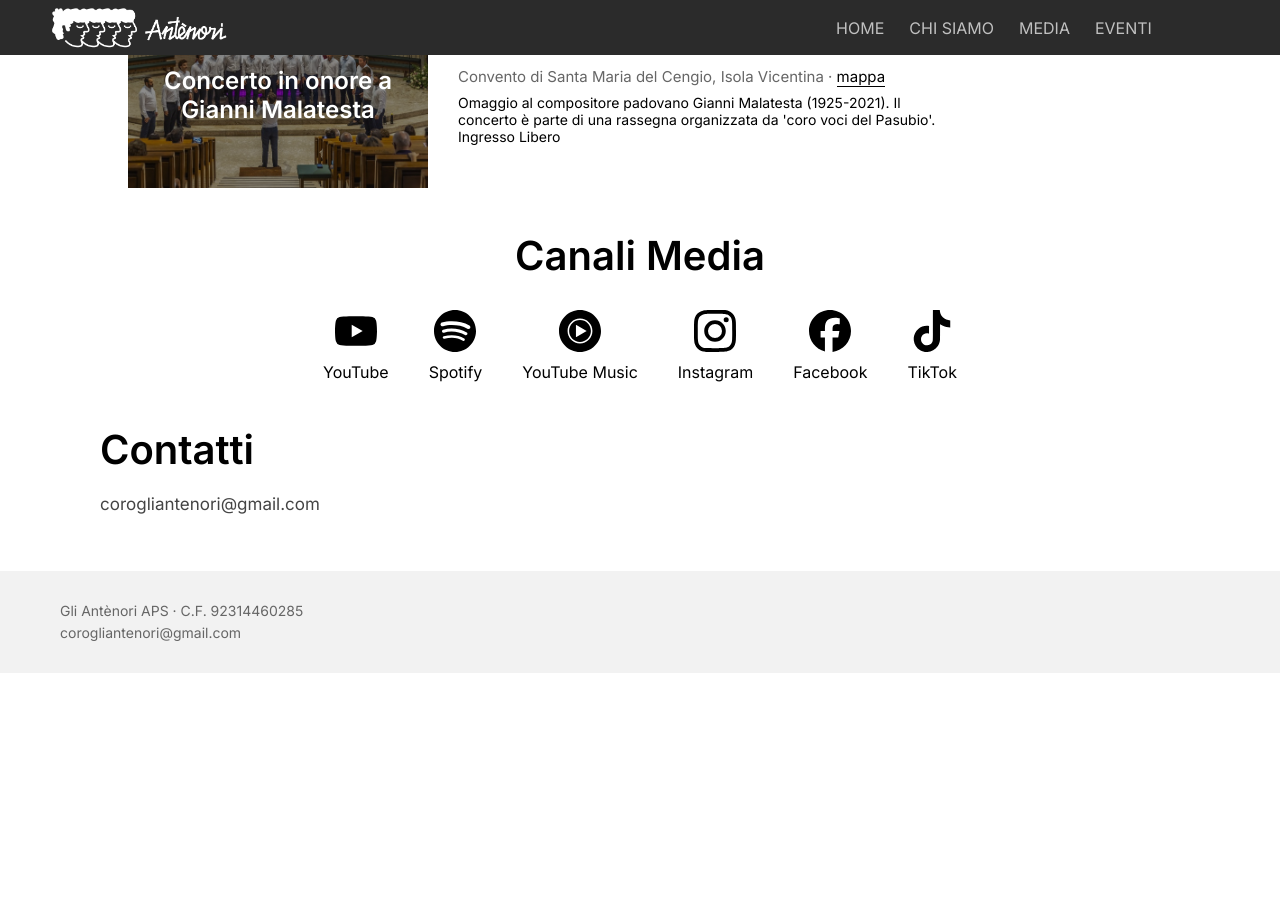
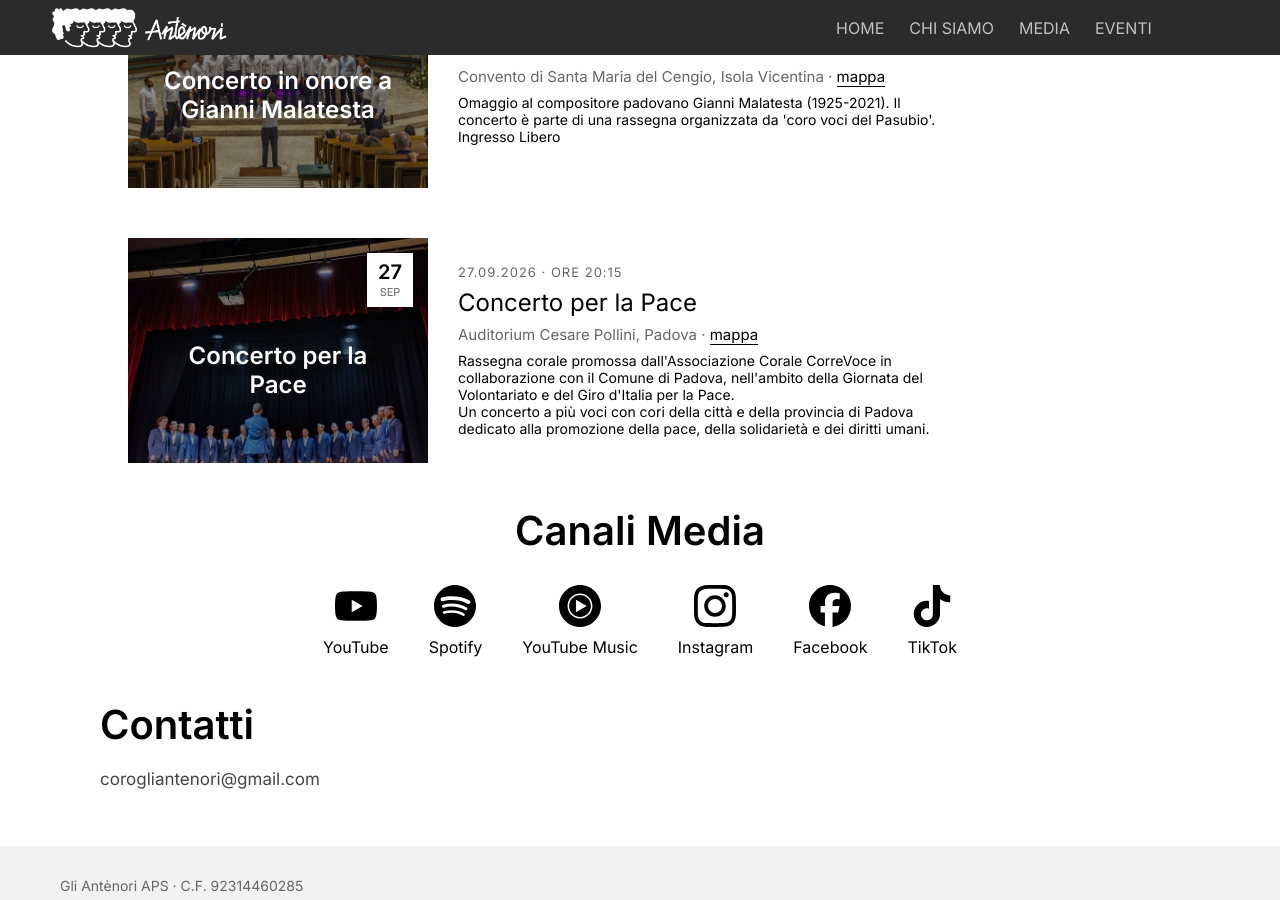
Before and after one commit to antenori-choir/antenori-choir.github.io, a Jekyll site: the page built from it/index.md, in a window 1280 px wide and 900 px high, scrolled down 2142 px. Built offline with Jekyll 4.4.1, drawn with Linux system fonts in a browser that asks for light colours; before the commit the page ends 2815 px from its top, so only the background shows below that.

Commit message:
aggiunto evento

```diff
--- a/_data/eventi.yml
+++ b/_data/eventi.yml
@@ -20,3 +20,11 @@
   mappa: "https://maps.app.goo.gl/H5rjSNyxR3YptD4D9"
   note: "Omaggio al compositore padovano Gianni Malatesta (1925-2021). Il concerto è parte di una rassegna organizzata da 'coro voci del Pasubio'.<br> Ingresso Libero"
   immagine: "/assets/images/evento-2.jpg"
+
+- data: 2026-09-27
+  ora: "20:15"
+  titolo: "Concerto per la Pace"
+  luogo: "Auditorium Cesare Pollini, Padova"
+  mappa: "https://maps.app.goo.gl/QQyC7yHwGUtyjg2a7"
+  note: "Rassegna corale promossa dall'Associazione Corale CorreVoce in collaborazione con il Comune di Padova, nell'ambito della Giornata del Volontariato e del Giro d'Italia per la Pace.<br>Un concerto a più voci con cori della città e della provincia di Padova dedicato alla promozione della pace, della solidarietà e dei diritti umani."
+  immagine: "/assets/images/evento-6.jpg"
```
